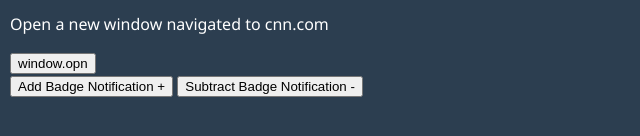
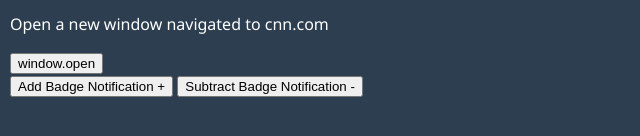
Before and after one commit to seksenov/HWADemos, a plain HTML site: page index.html in a window 1280 px wide. Shown: the part 204-340 px from the top of the page, 0-640 px from the left. Drawn offline with Linux system fonts and the light colour scheme.

Commit message:
fixing typo

```diff
--- a/index.html
+++ b/index.html
@@ -23,7 +23,7 @@
       <button id="GetFactorial">Get Factorial</button>
       <br>
       <p>Open a new window navigated to cnn.com</p>
-      <button id="newWindow">window.opn</button>
+      <button id="newWindow">window.open</button>
       <br>
       <button id="plus">Add Badge Notification +</button>
       <button id="minus">Subtract Badge Notification -</button>
```
